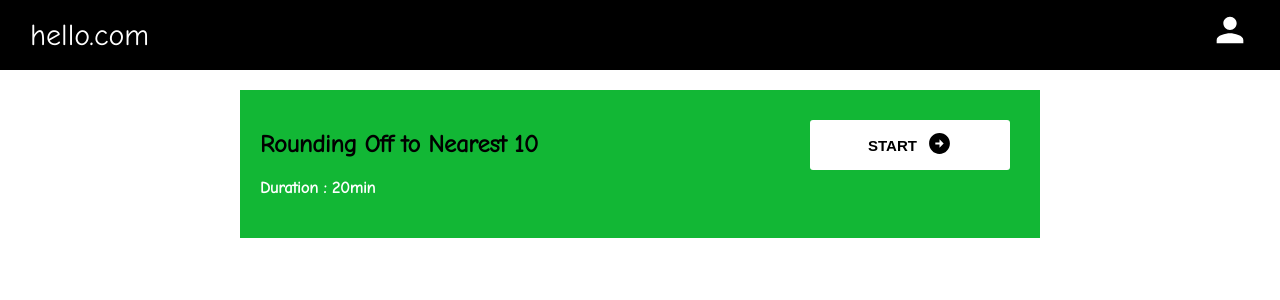
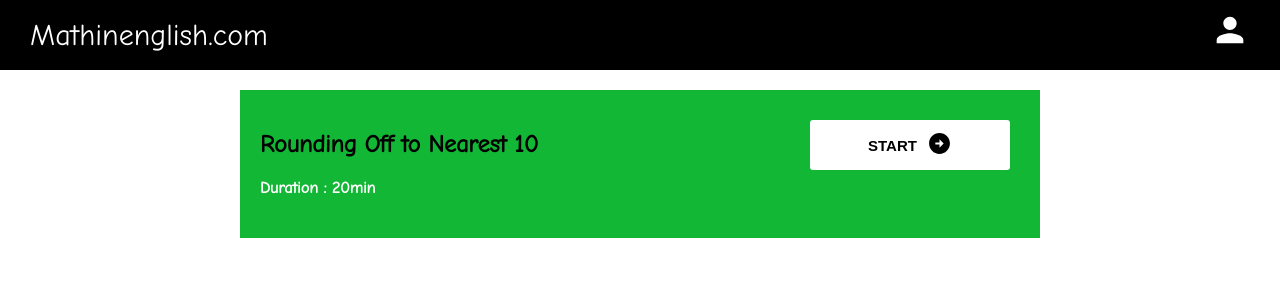
Before and after one commit to Nethmee5/Online-Test-Platform, a React (Create React App) app: page / in a window 1280 px wide. Shown: the top 300 px of the page. Built offline with nearby package versions, Linux system fonts and the light colour scheme.

Commit message:
name change header

```diff
--- a/src/components/Header/index.jsx
+++ b/src/components/Header/index.jsx
@@ -5,7 +5,7 @@ import PersonIcon from '@mui/icons-material/Person';
 const Header = () => {
   return (
     <div className="container">
-      <div className="title">hello.com</div>
+      <div className="title">Mathinenglish.com</div>
       <div className="user-icon">
         <span>
           <PersonIcon className="user-icon" alt="user-icon" />
```
